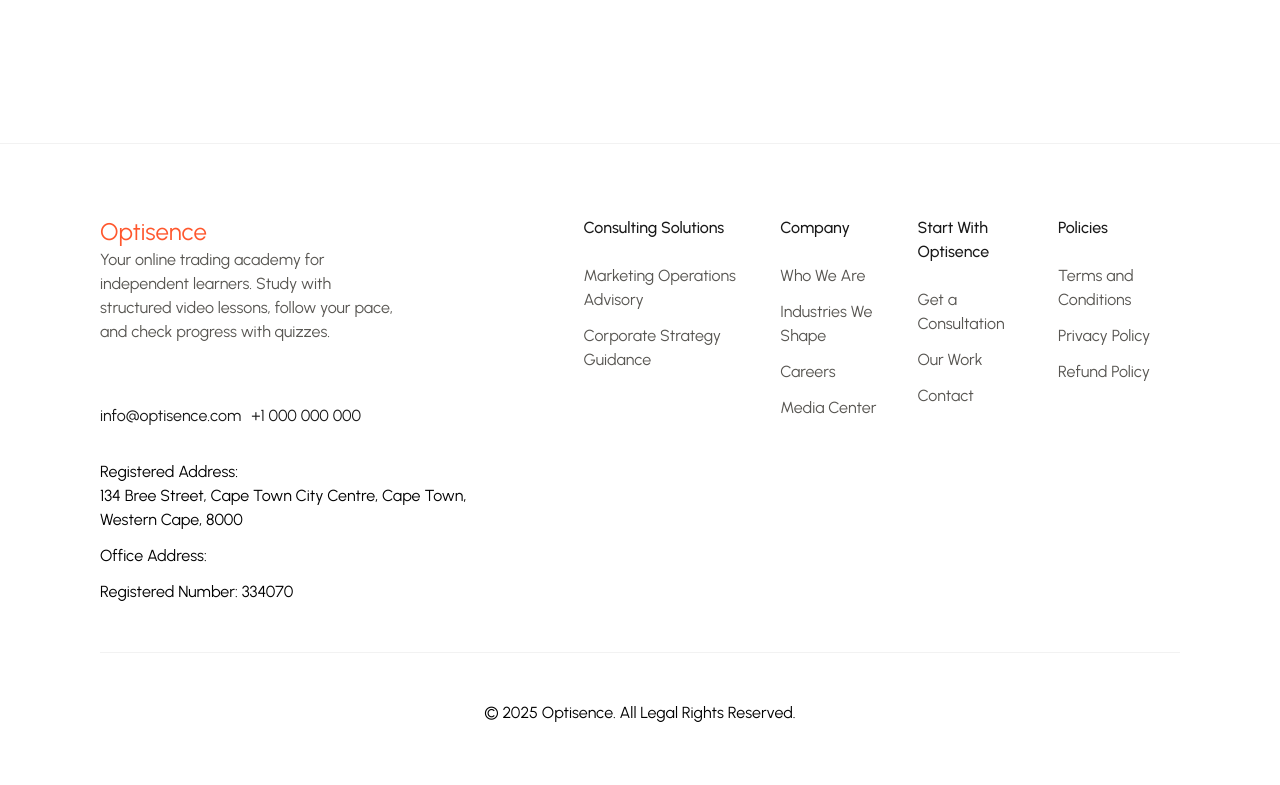
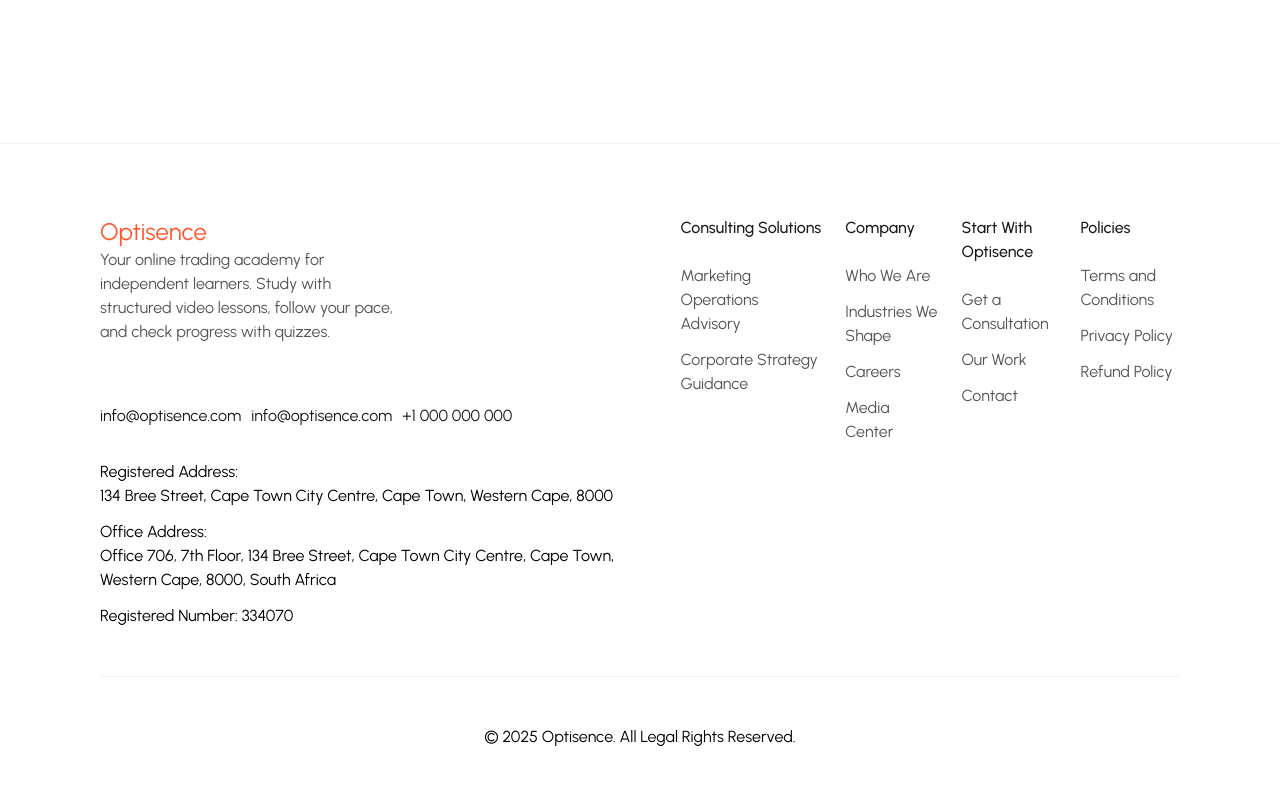
Before and after one commit to born2bemedia/optisence, a Next.js app: page / in a window 1280 px wide. Shown: the part 7360-8145 px from the top of the page. Built offline with nearby package versions, Linux system fonts and the light colour scheme; some icons are missing.

Commit message:
[feature/company-info]: Office Address (#5)

```diff
--- a/src/shared/ui/components/footer.tsx
+++ b/src/shared/ui/components/footer.tsx
@@ -37,6 +37,11 @@ export function Footer() {
                   info@optisence.com
                 </Text>
               </Link>
+              <Link href="mailto:info@optisence.com">
+                <Text color="dark" hover>
+                  info@optisence.com
+                </Text>
+              </Link>
               <Link href="tel:+1 000 000 000">
                 <Text color="dark">+1 000 000 000</Text>
               </Link>
@@ -48,7 +53,11 @@ export function Footer() {
               134 Bree Street, Cape Town City Centre, Cape Town, Western Cape,
               8000
             </li>
-            <li>Office Address:</li>
+            <li>
+              Office Address: <br />
+              Office 706, 7th Floor, 134 Bree Street, Cape Town City Centre,
+              Cape Town, Western Cape, 8000, South Africa
+            </li>
             <li>Registered Number: 334070</li>
           </ul>
         </div>
```
